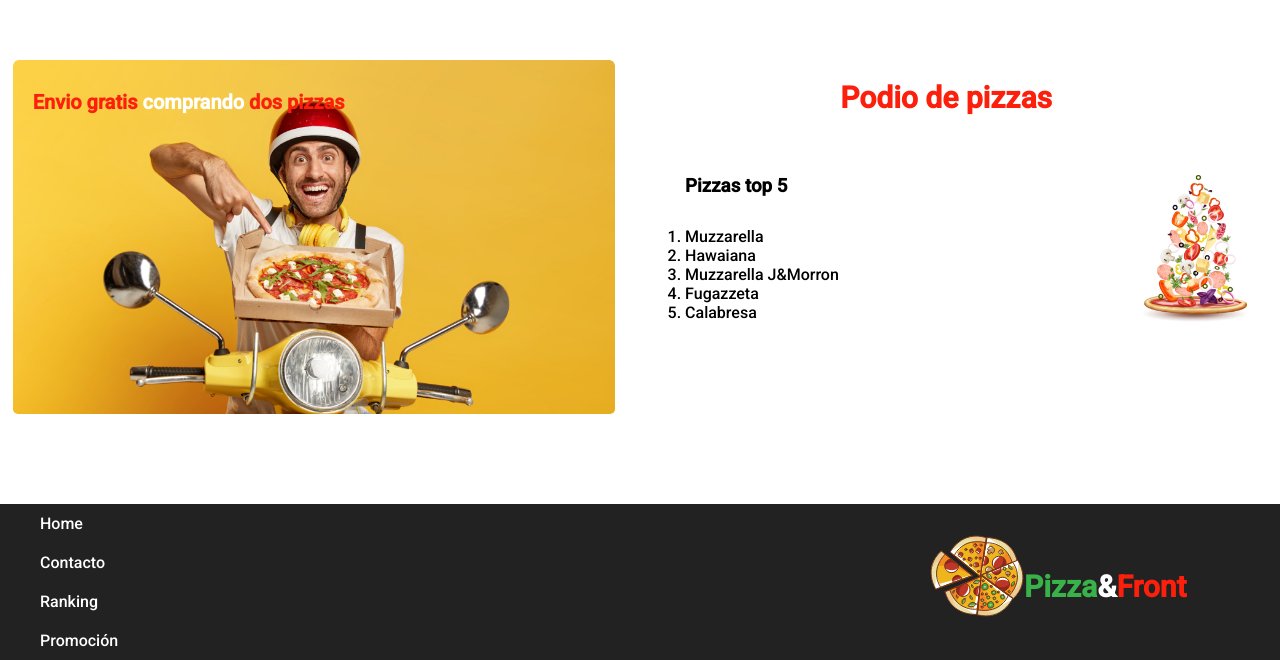
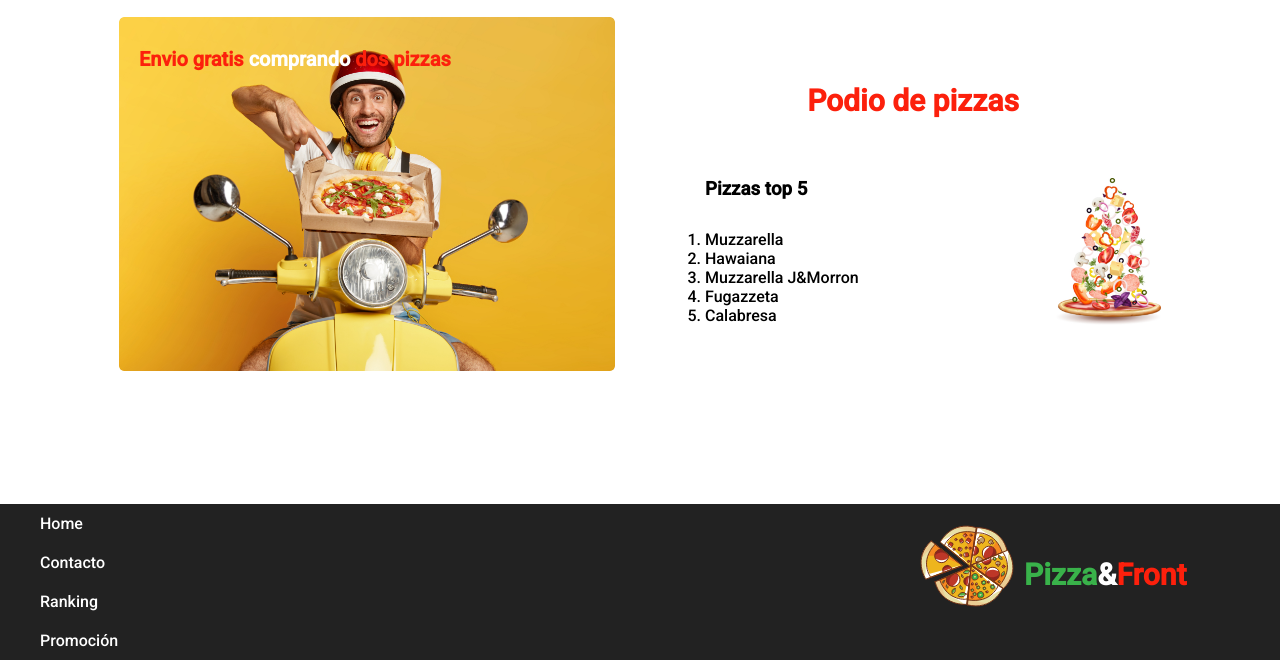
Before and after one commit to Engnzlz/Ejercicio-Pizza, a plain HTML site: page index.html in a window 1280 px wide. Shown: the part 140-800 px from the top of the page. Drawn offline with Linux system fonts and the light colour scheme.

Commit message:
CorreccionClase

```diff
--- a/index.html
+++ b/index.html
@@ -3,12 +3,12 @@
 <head>
     <link rel="stylesheet" href="style.css">
     <link rel="preconnect" href="https://fonts.googleapis.com">
-<link rel="preconnect" href="https://fonts.gstatic.com" crossorigin>
-<link href="https://fonts.googleapis.com/css2?family=Roboto:wght@300;500&display=swap" rel="stylesheet">
+    <link rel="preconnect" href="https://fonts.gstatic.com" crossorigin>
+    <link href="https://fonts.googleapis.com/css2?family=Roboto:wght@300;500&display=swap" rel="stylesheet">
     <meta charset="UTF-8">
     <meta http-equiv="X-UA-Compatible" content="IE=edge">
     <meta name="viewport" content="width=device-width, initial-scale=1.0">
-    <title>Document</title>
+    <title>Pizza & fornt</title>
 </head>
 <body>
 <header>
@@ -41,7 +41,8 @@
             <li>Muzzarella J&Morron</li>
             <li>Fugazzeta</li>
             <li>Calabresa</li>
-            </ol></div>
+            </ol>
+            </div>
         </div>
     </div>
 </section>
--- a/style.css
+++ b/style.css
@@ -2,11 +2,9 @@
     margin: 0;
     font-family: 'Roboto', sans-serif
 }
-body{}
-
 header{
     width: 100%;
-    display: inline-block;
+    display: flex;
     background-color: #222222;
     position: relative;
 }
@@ -26,7 +24,7 @@ h2{
 .white{ color: white;}
 .red{color: #FC200C;}
 .header{
-    display: inline-flex;
+    display: flex;
     color: white;
     position: absolute;
     right: 40px;
@@ -40,30 +38,28 @@ nav a{
     text-decoration: none;
 }
 .middle{
-    position: absolute;
-    top: 25%;
-    right: 1%;
-    left: 1%;
-    display: inline flex;
+    padding: 20px;
+    padding-bottom: 20px;
+    display: flex;
+    justify-content: center;
+    align-items: center;
+    gap: 50px;
 }
 .envio{
-    display: inline-block;
     background-image: url(img/delivery.jpg);
     background-size: cover;
     background-repeat: no-repeat;
     border-radius: 5px;
     padding-bottom: 300px;
-    width: 48%;
+    width: 40%;
     font-size: 20px;
     font-weight: bold;
     padding-left: 20px;
     padding-top: 30px;
 }
 .podio{
-    display: inline-block;
-    position: absolute;
     right: 20px;
-    width: 48%;
+    width: 40%;
     text-align: center;
 }
 .title{
@@ -87,21 +83,23 @@ nav a{
     margin-left: 40px;
     margin-bottom: 30px;
 }
-nav .navfooter{
-}
 footer{
+    display: flex;
     background-color: #222222;
     position: absolute;
     bottom: 0px;
     width: 100%;
+    justify-content: space-between;
 }
 .navfooter a{
     display: block;
     padding-left: 40px;
 }
 .logo2{
-    padding: 20px auto;
     position: absolute;
     right: 20%;
     bottom: 25%;
 }
+.logo2 img{
+    padding: 10px;
+}
```
